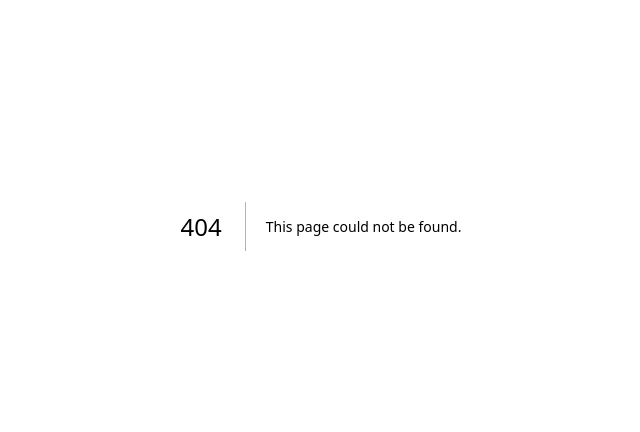
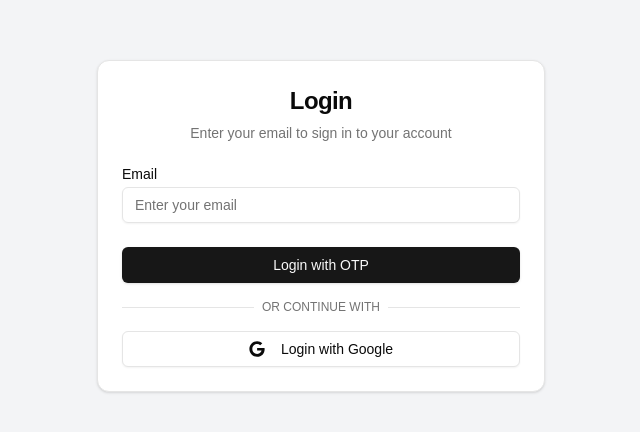
Before and after one commit to harshit-exe/ai-medical-analysis, a Next.js app: page /login in a window 1280 px wide. Before the commit this address had no page. Shown: the part 174-606 px from the top of the page, without its empty margins (319-959 px from the left). Built offline with nearby package versions, Linux system fonts and the light colour scheme.

Commit message:
login-otp

```diff
--- /dev/null
+++ b/src/app/login/page.jsx
@@ -0,0 +1,73 @@
+import { Button } from "@/components/ui/button";
+import {
+  Card,
+  CardContent,
+  CardDescription,
+  CardFooter,
+  CardHeader,
+  CardTitle,
+} from "@/components/ui/card";
+import { Input } from "@/components/ui/input";
+import { Label } from "@/components/ui/label";
+import Link from "next/link";
+
+export default function LoginPage() {
+  return (
+    <div className="flex items-center justify-center min-h-screen bg-gray-100">
+      <Card className="w-full max-w-md">
+        <CardHeader>
+          <CardTitle className="text-2xl font-bold text-center">
+            Login
+          </CardTitle>
+          <CardDescription className="text-center">
+            Enter your email to sign in to your account
+          </CardDescription>
+        </CardHeader>
+        <CardContent>
+          <form>
+            <div className="grid w-full items-center gap-4">
+              <div className="flex flex-col space-y-1.5">
+                <Label htmlFor="email">Email</Label>
+                <Input id="email" type="email" placeholder="Enter your email" />
+              </div>
+            </div>
+          </form>
+        </CardContent>
+        <CardFooter className="flex flex-col space-y-4">
+          {/* <Link > */}
+            <Button className="w-full" href={"/otp"}>Login with OTP</Button>
+          {/* </Link> */}
+
+          <div className="relative w-full">
+            <div className="absolute inset-0 flex items-center">
+              <span className="w-full border-t" />
+            </div>
+            <div className="relative flex justify-center text-xs uppercase">
+              <span className="bg-white px-2 text-muted-foreground">
+                Or continue with
+              </span>
+            </div>
+          </div>
+          <Button variant="outline" className="w-full">
+            <svg
+              className="mr-2 h-4 w-4"
+              aria-hidden="true"
+              focusable="false"
+              data-prefix="fab"
+              data-icon="google"
+              role="img"
+              xmlns="http://www.w3.org/2000/svg"
+              viewBox="0 0 488 512"
+            >
+              <path
+                fill="currentColor"
+                d="M488 261.8C488 403.3 391.1 504 248 504 110.8 504 0 393.2 0 256S110.8 8 248 8c66.8 0 123 24.5 166.3 64.9l-67.5 64.9C258.5 52.6 94.3 116.6 94.3 256c0 86.5 69.1 156.6 153.7 156.6 98.2 0 135-70.4 140.8-106.9H248v-85.3h236.1c2.3 12.7 3.9 24.9 3.9 41.4z"
+              ></path>
+            </svg>
+            Login with Google
+          </Button>
+        </CardFooter>
+      </Card>
+    </div>
+  );
+}
--- /dev/null
+++ b/src/app/otp/page.jsx
@@ -0,0 +1,41 @@
+import { Button } from "@/components/ui/button";
+import {
+  Card,
+  CardContent,
+  CardDescription,
+  CardFooter,
+  CardHeader,
+  CardTitle,
+} from "@/components/ui/card";
+import { Input } from "@/components/ui/input";
+import { Label } from "@/components/ui/label";
+
+export default function OtpPage() {
+  return (
+    <div className="flex items-center justify-center min-h-screen bg-gray-100">
+      <Card className="w-full max-w-md">
+        <CardHeader>
+          <CardTitle className="text-2xl font-bold text-center">
+            Enter OTP
+          </CardTitle>
+          <CardDescription className="text-center">
+            We've sent a one-time password to your email
+          </CardDescription>
+        </CardHeader>
+        <CardContent>
+          <form>
+            <div className="grid w-full items-center gap-4">
+              <div className="flex flex-col space-y-1.5">
+                <Label htmlFor="otp">One-Time Password</Label>
+                <Input id="otp" type="text" placeholder="Enter your OTP" />
+              </div>
+            </div>
+          </form>
+        </CardContent>
+        <CardFooter className="flex flex-col space-y-4">
+          <Button className="w-full">Verify OTP</Button>
+        </CardFooter>
+      </Card>
+    </div>
+  );
+}
--- a/src/app/page.js
+++ b/src/app/page.js
@@ -3,9 +3,9 @@ import React from 'react'
 
 const page = () => {
   return (
-    <div>
+    <main>
       <Link href='/ai'>Hii</Link>
-    </div>
+    </main>
   )
 }
 
--- /dev/null
+++ b/src/components/ui/input.jsx
@@ -0,0 +1,19 @@
+import * as React from "react"
+
+import { cn } from "@/lib/utils"
+
+const Input = React.forwardRef(({ className, type, ...props }, ref) => {
+  return (
+    (<input
+      type={type}
+      className={cn(
+        "flex h-9 w-full rounded-md border border-input bg-transparent px-3 py-1 text-base shadow-sm transition-colors file:border-0 file:bg-transparent file:text-sm file:font-medium file:text-foreground placeholder:text-muted-foreground focus-visible:outline-none focus-visible:ring-1 focus-visible:ring-ring disabled:cursor-not-allowed disabled:opacity-50 md:text-sm",
+        className
+      )}
+      ref={ref}
+      {...props} />)
+  );
+})
+Input.displayName = "Input"
+
+export { Input }
```
Also changed, not shown: 1 other file (tests, documents, lock files or other folders).
